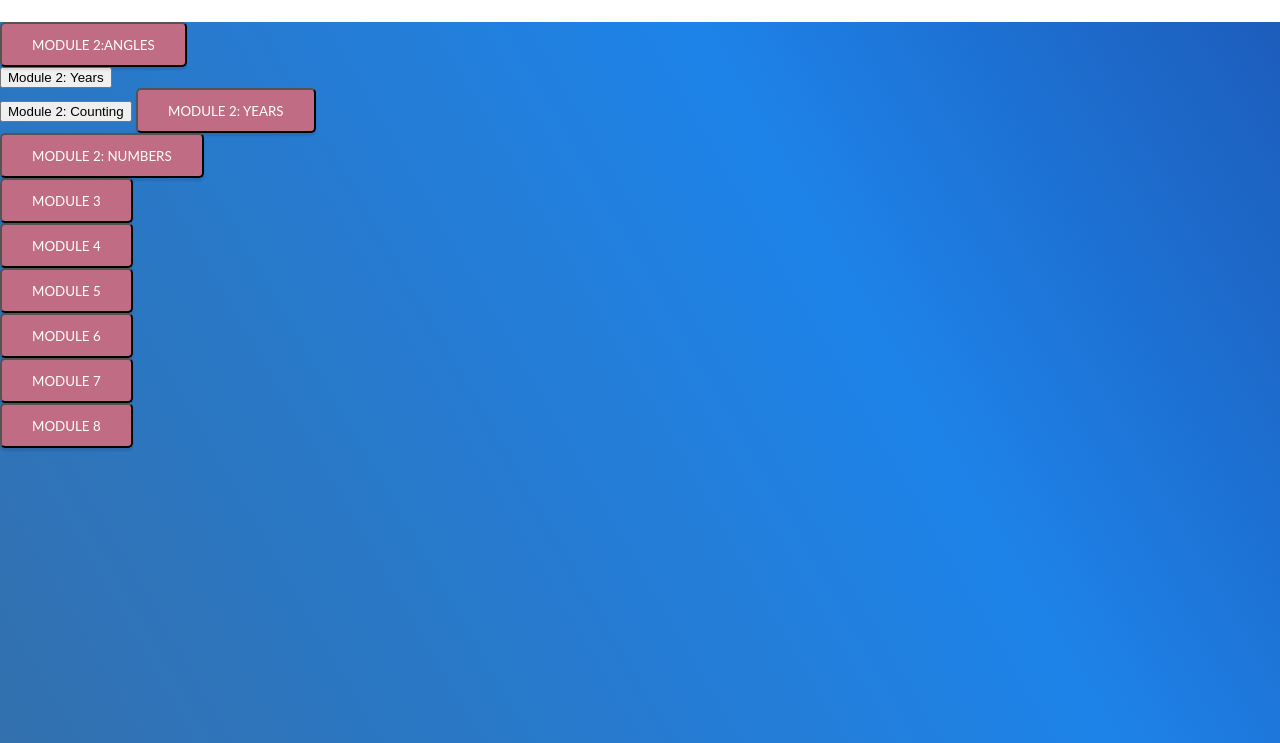
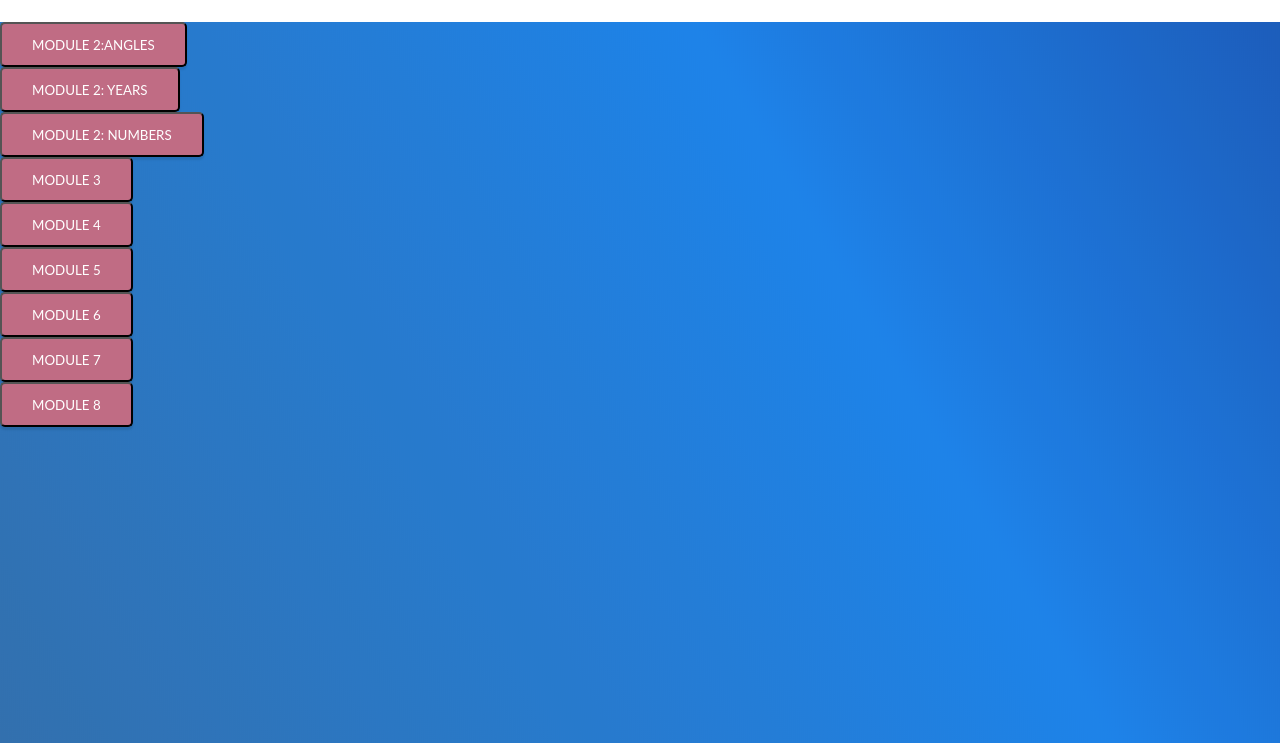
Before and after one commit to RahulMarwaha/RahulMarwaha, a plain HTML site: page Pages/Assignments.html in a window 1280 px wide. Shown: the part 57-800 px from the top of the page. Drawn offline with Linux system fonts and the light colour scheme.

Commit message:
Update Assignments.html

```diff
--- a/Pages/Assignments.html
+++ b/Pages/Assignments.html
@@ -18,10 +18,6 @@
 		<button onclick="Angles()">Module 2:Angles</button>
 	</div>
 	<div>
-		<input type="button" onclick="Years()" value="Module 2: Years">
-	</div>
-	<div>
-		<input type="button" onclick="Counting()" value="Module 2: Counting">
 		<button onclick="Years()">Module 2: Years</button>
 	</div>
 	<div>
```
